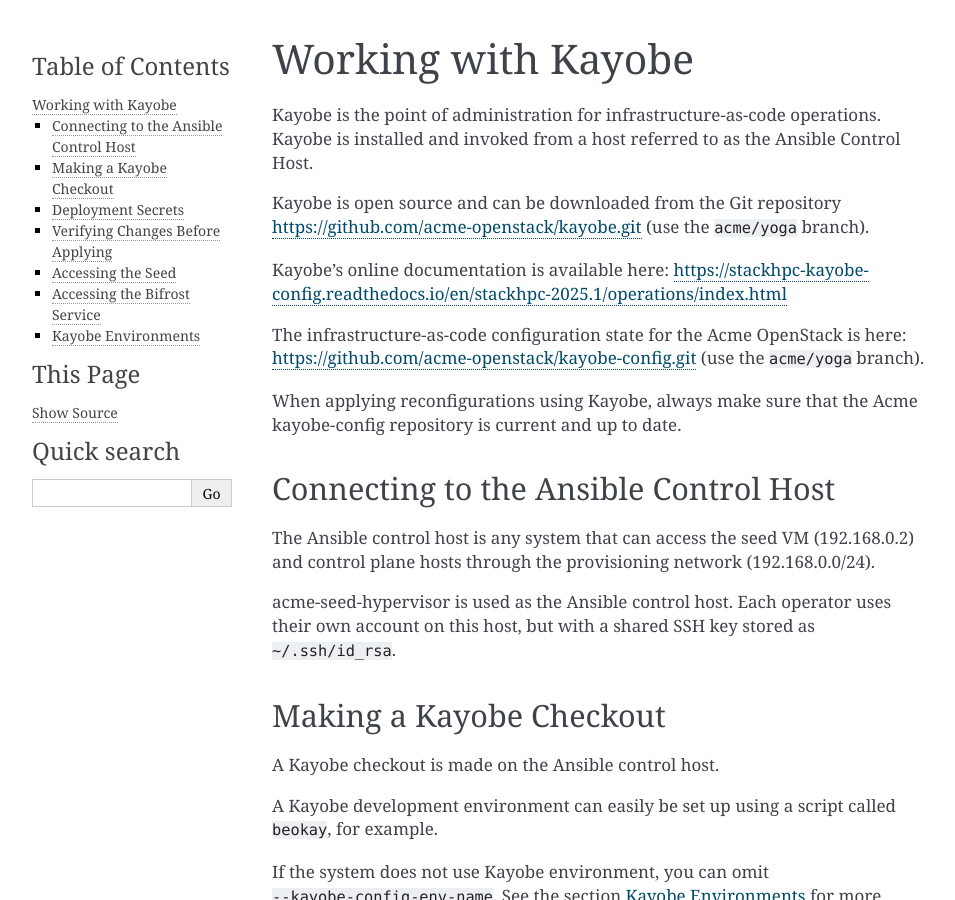
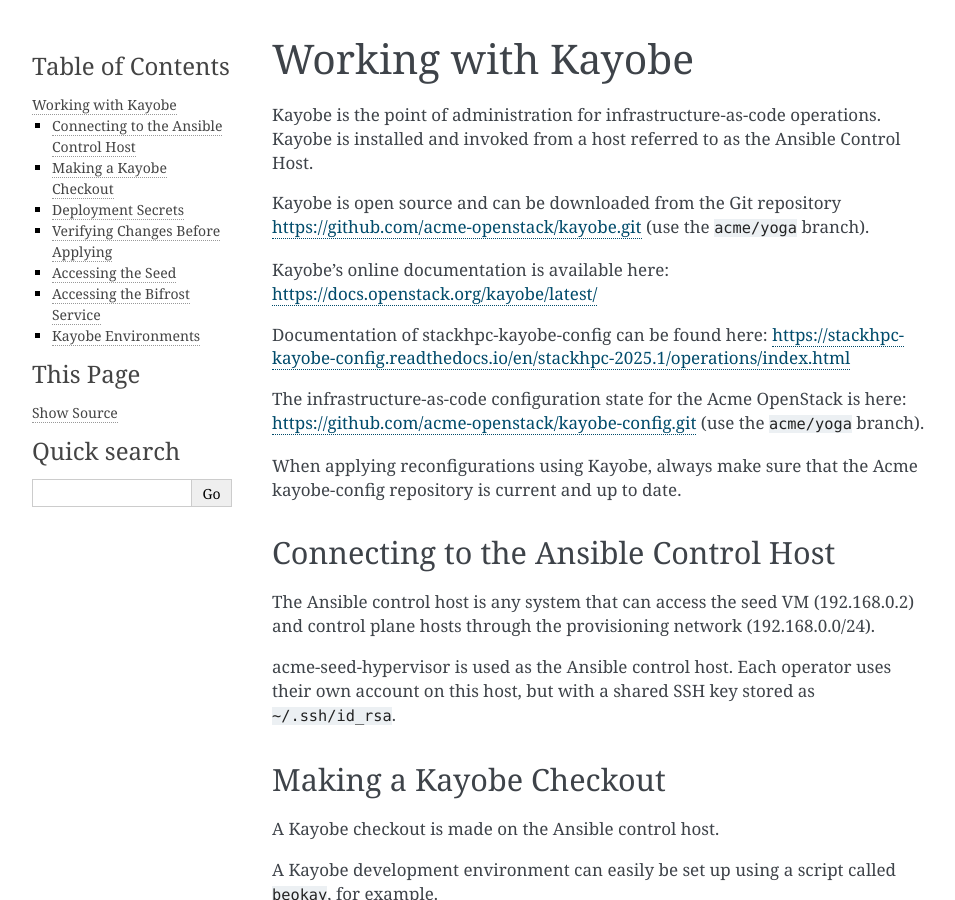
Before and after one commit to stackhpc/openstack-admin-guide, a Sphinx documentation site: the page built from source/working_with_kayobe.rst, in a window 1280 px wide and 900 px high. Shown: the whole window, without its empty margins (148-1103 px from the left). Built offline with Sphinx 7.4.7, drawn with Linux system fonts in a browser that asks for light colours.

Commit message:
adding link

```diff
--- a/source/working_with_kayobe.rst
+++ b/source/working_with_kayobe.rst
@@ -13,6 +13,9 @@ Kayobe is open source and can be downloaded from the Git repository
 |kayobe_source_url| (use the |kayobe_source_version| branch).
 
 Kayobe's online documentation is available here:
+https://docs.openstack.org/kayobe/latest/
+
+Documentation of stackhpc-kayobe-config can be found here:
 https://stackhpc-kayobe-config.readthedocs.io/en/stackhpc-2025.1/operations/index.html
 
 The infrastructure-as-code configuration state for the |project_name| OpenStack
```
